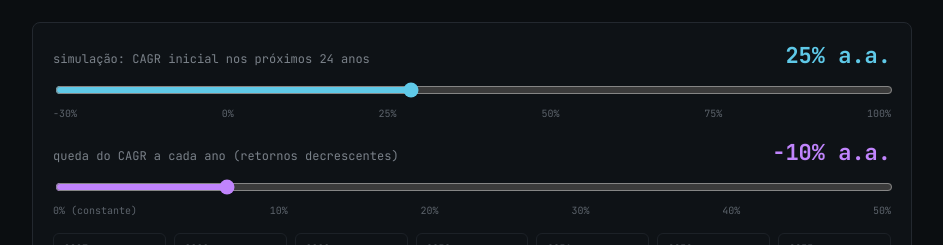
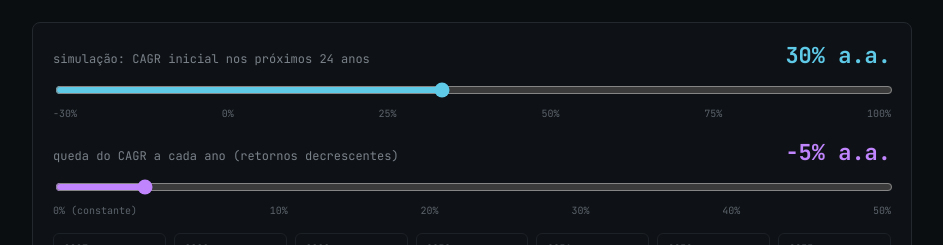
Before and after one commit to Henriqueperoni/btc-cagr-dashboard, a React (Vite) app: page / in a window 1280 px wide. Shown: the part 461-706 px from the top of the page, without its empty margins (168-1111 px from the left). Built offline with nearby package versions, Linux system fonts and the light colour scheme; no server answers.

Commit message:
Updated default cagr values

```diff
--- a/src/App.jsx
+++ b/src/App.jsx
@@ -204,8 +204,8 @@ function CagrInput({ year, rate, isOverridden, onCommit }) {
 export default function BtcCagrDashboard() {
   const [logScale, setLogScale] = useState(true);
   const [showPowerLaw, setShowPowerLaw] = useState(true);
-  const [futureCagr, setFutureCagr] = useState(25); // % ao ano
-  const [cagrDecay, setCagrDecay] = useState(10); // % de queda do CAGR a cada ano
+  const [futureCagr, setFutureCagr] = useState(30); // % ao ano
+  const [cagrDecay, setCagrDecay] = useState(5); // % de queda do CAGR a cada ano
   const [currentPrice, setCurrentPrice] = useState(TODAY.price);
   const [priceInput, setPriceInput] = useState(String(TODAY.price));
   const [hoverIdx, setHoverIdx] = useState(null);
```
